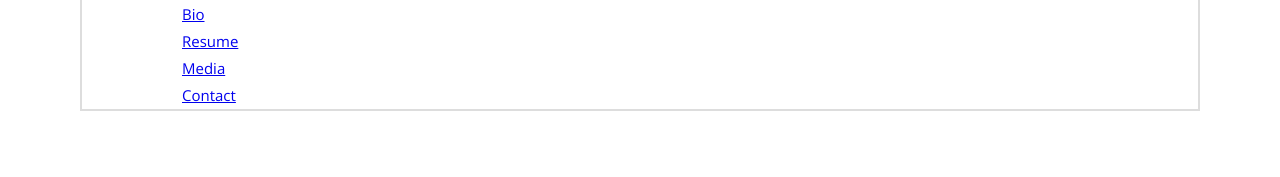
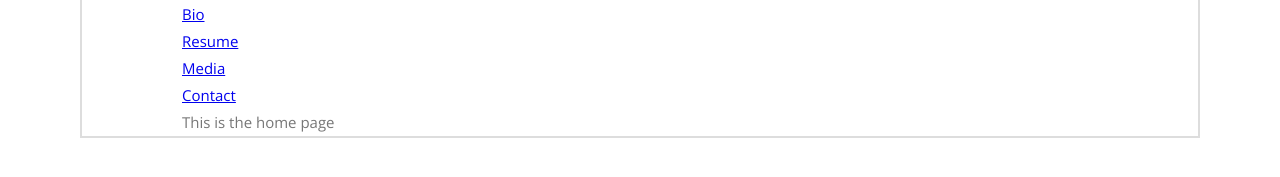
Before and after one commit to Zachcos/ZachCossmanV2, a Gatsby site: page / in a window 1280 px wide. Shown: the part 285-462 px from the top of the page. Built offline with nearby package versions, Linux system fonts and the light colour scheme; Gatsby itself is replaced by a stand-in of ours.

Commit message:
Add test paragraph to fix container

```diff
--- a/src/pages/index.js
+++ b/src/pages/index.js
@@ -6,6 +6,7 @@ export class Index extends React.Component {
   render() {
     return (
       <Layout>
+        <p>This is the home page</p>
         <GlobalStyle />
       </Layout>
     );
```
